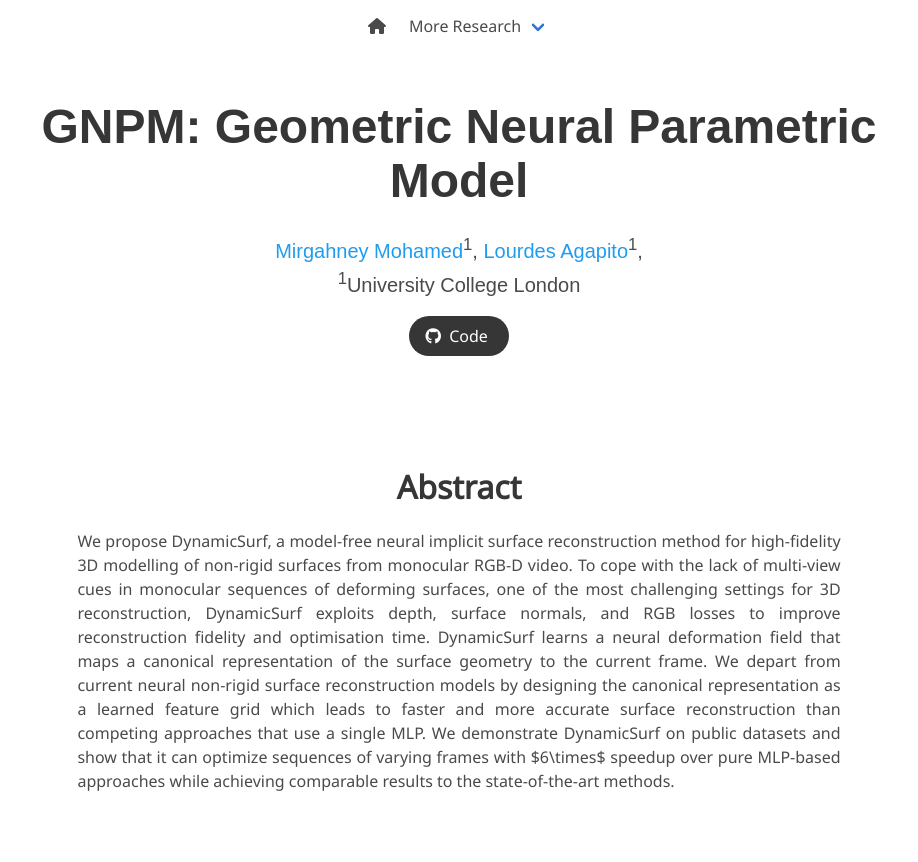
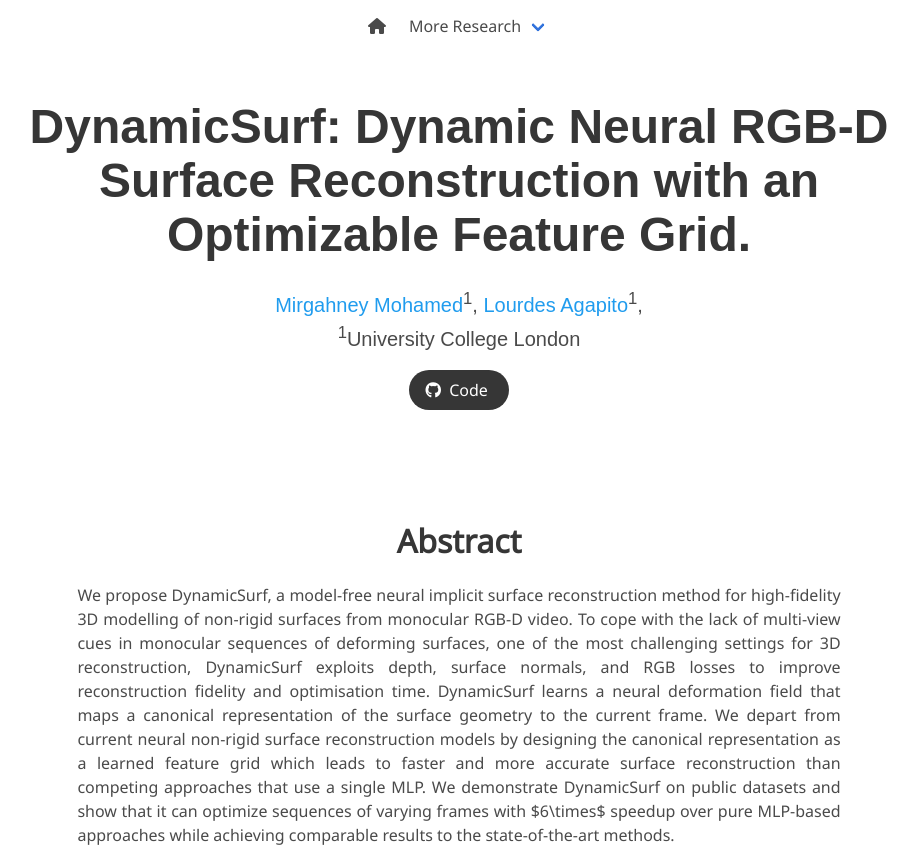
Before and after one commit to Mirgahney/DynamicSurf.io, a plain HTML site: page index.html in a window 1280 px wide. Shown: the top 862 px of the page, without its empty margins (181-1099 px from the left). Drawn offline with nearby package versions, Linux system fonts and the light colour scheme; some icons are missing; a web font is replaced by a local one.

Commit message:
update title

```diff
--- a/index.html
+++ b/index.html
@@ -84,7 +84,7 @@
     <div class="container is-max-desktop">
       <div class="columns is-centered">
         <div class="column has-text-centered">
-          <h1 class="title is-1 publication-title">GNPM: Geometric Neural Parametric Model</h1>
+          <h1 class="title is-1 publication-title">DynamicSurf: Dynamic Neural RGB-D Surface Reconstruction with an Optimizable Feature Grid.</h1>
           <div class="is-size-5 publication-authors">
             <span class="author-block">
               <a href="https://scholar.google.com/citations?user=KNXYC1EAAAAJ&hl=en">Mirgahney Mohamed</a><sup>1</sup>,</span>
```
